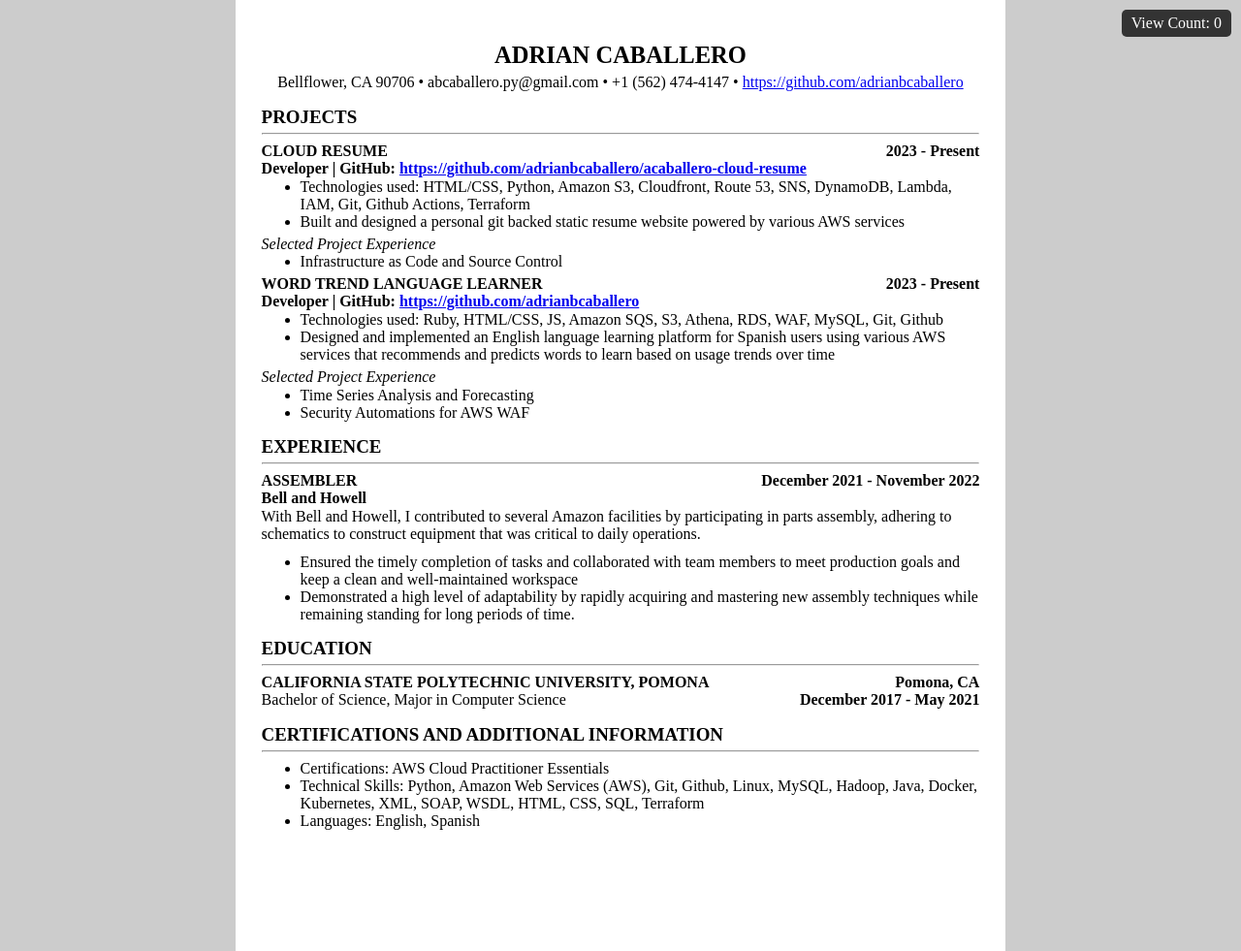
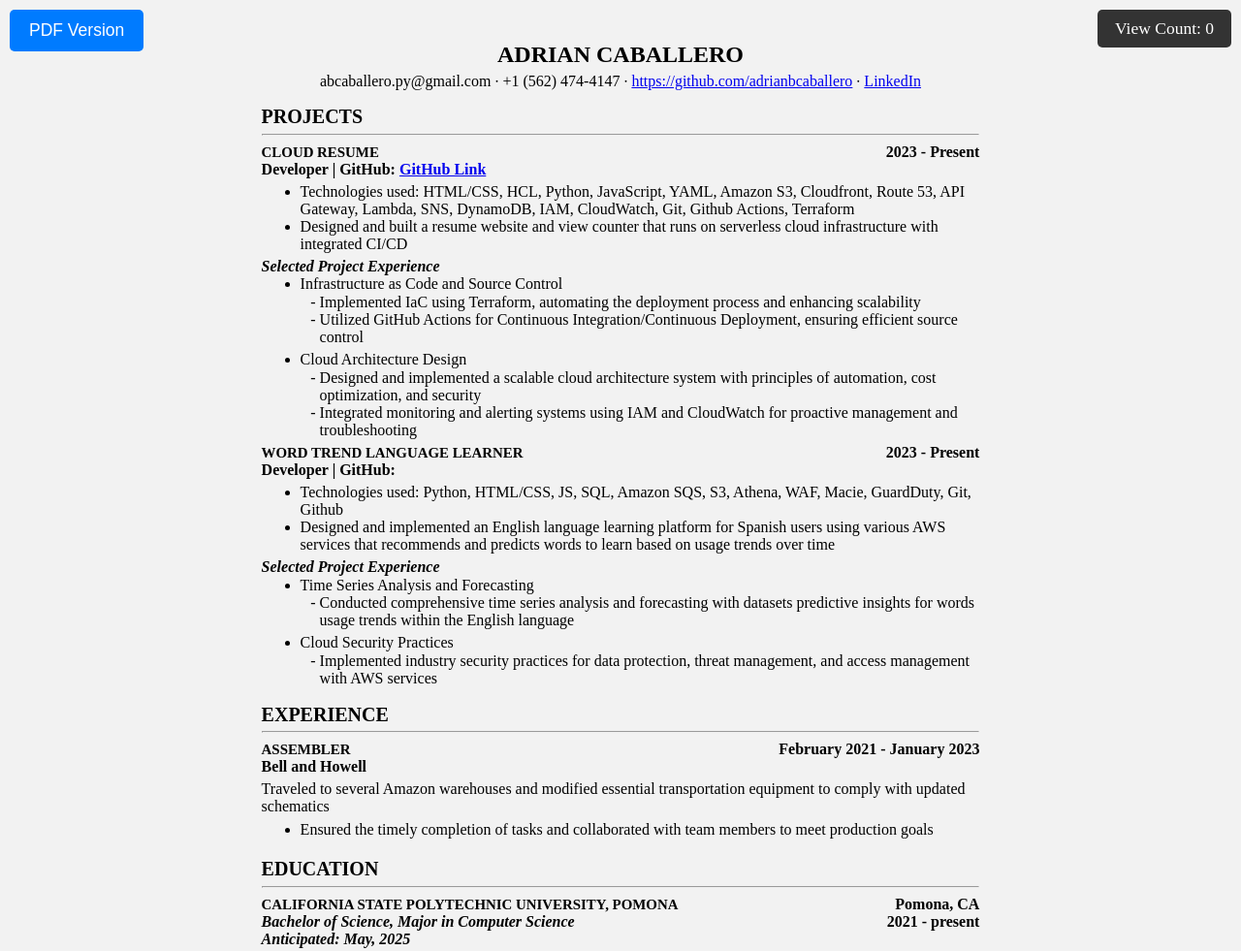
Before and after one commit to adrianbcaballero/acaballero-cloud-resume, a plain HTML site: page resume-frontend/resume.html in a window 1280 px wide. Shown: the top 981 px of the page at 97% size. Drawn offline with Linux system fonts and the light colour scheme; no server answers.

Commit message:
resume v3

```diff
--- a/resume-frontend/resume.html
+++ b/resume-frontend/resume.html
@@ -1,91 +1,120 @@
 <!DOCTYPE html>
-<html>
+<html lang="en">
 <head>
-  <link href="style.css" rel="stylesheet">
-  <script src="script.js"></script>
+  <meta charset="UTF-8">
+  <meta name="viewport" content="width=device-width, initial-scale=1.0">
+  <title>Resume</title>
+  <link rel="stylesheet" href="style.css">
 </head>
 <body>
   <div id="counterContainer">
     <div id="viewCount">View Count: 0</div>
   </div>
-  <page size="A4">
+  <div class="pdfDownloadButton">
+    <a href="https://drive.google.com/file/d/1IWmLfJjt-CmIZTqXvc-mkgoj30JNNYB6/view?usp=sharing" target="_blank"><button>PDF Version</button></a>
+  </div>
   <div class="container">
     <div class="mainPanel">
       <div>
         <h1>ADRIAN CABALLERO</h1>
-          <p class="information">Bellflower, CA 90706 • abcaballero.py@gmail.com • +1 (562) 474-4147 • <a href="https://github.com/adrianbcaballero">https://github.com/adrianbcaballero</a></p>
+        <p class="information">abcaballero.py@gmail.com &#8729; +1 (562) 474-4147 &#8729; <a href="https://github.com/adrianbcaballero">https://github.com/adrianbcaballero</a> &#8729; <a href="https://www.linkedin.com/in/adrian-caballero-ab2970299/">LinkedIn</a></p>
       </div>
 
       <div class="PROJECTS">
         <h2>PROJECTS</h2>
         <hr>
+        <div class="projectEntry">
           <div class="projectName">
             <span class="bolded">CLOUD RESUME</span>
             <span class="date">2023 - Present</span>
           </div>
           <div class="Position">
-            <span>Developer | GitHub: <a href="https://github.com/adrianbcaballero/acaballero-cloud-resume">https://github.com/adrianbcaballero/acaballero-cloud-resume</a></span>
+            <span>Developer | GitHub: <a href="https://github.com/adrianbcaballero/acaballero-cloud-resume">GitHub Link</a></span>
           </div>
           <div class="smallText">
-            <ul>
-              <li>Technologies used: HTML/CSS, Python, Amazon S3, Cloudfront, Route 53, SNS, DynamoDB, Lambda, IAM, Git, Github Actions, Terraform</li>
-              <li>Built and designed a personal git backed static resume website powered by various AWS services</li>
+            <ul class="projectDesc">
+              <li>Technologies used: HTML/CSS, HCL, Python, JavaScript, YAML, Amazon S3, Cloudfront, Route 53, API Gateway, Lambda, SNS, DynamoDB, IAM, CloudWatch, Git, Github Actions, Terraform</li>
+              <li>Designed and built a resume website and view counter that runs on serverless cloud infrastructure with integrated CI/CD</li>
             </ul>
-            <em>Selected Project Experience</em>
+            <strong><em>Selected Project Experience</em></strong>
             <ul>
               <li>Infrastructure as Code and Source Control</li>
+              <ul class="dash">
+                <li>Implemented IaC using Terraform, automating the deployment process and enhancing scalability</li>
+                <li>Utilized GitHub Actions for Continuous Integration/Continuous Deployment, ensuring efficient source control</li>
+              </ul>
+              <li>Cloud Architecture Design</li>
+              <ul class="dash">
+                <li>Designed and implemented a scalable cloud architecture system with principles of automation, cost optimization, and security</li>
+                <li>Integrated monitoring and alerting systems using IAM and CloudWatch for proactive management and troubleshooting</li>
+              </ul>
             </ul>
           </div>
+        </div>
 
+        <div class="projectEntry">
           <div class="projectName">
             <span class="bolded">WORD TREND LANGUAGE LEARNER</span>
             <span class="date">2023 - Present</span>
           </div>
           <div class="Position">
-            <span>Developer | GitHub: <a href="https://github.com/adrianbcaballero">https://github.com/adrianbcaballero</a></span>
+            <span>Developer | GitHub: <!--<a href="https://github.com/adrianbcaballero">https://github.com/adrianbcaballero</a>--></span>
           </div>
           <div class="smallText">
-            <ul>
-              <li>Technologies used: Ruby, HTML/CSS, JS, Amazon SQS, S3, Athena, RDS, WAF, MySQL, Git, Github</li>
+            <ul class="projectDesc">
+              <li>Technologies used: Python, HTML/CSS, JS, SQL, Amazon SQS, S3, Athena, WAF, Macie, GuardDuty, Git, Github</li>
               <li>Designed and implemented an English language learning platform for Spanish users using various AWS services that recommends and predicts words to learn based on usage trends over time</li>
             </ul>
-            <em>Selected Project Experience</em>
+            <strong><em>Selected Project Experience</em></strong>
             <ul>
               <li>Time Series Analysis and Forecasting</li>
-              <li>Security Automations for AWS WAF</li>
+              <ul class="dash">
+                <li>Conducted comprehensive time series analysis and forecasting with datasets predictive insights for words usage trends within the English language</li>
               </ul>
+              <li>Cloud Security Practices</li>
+              <ul class="dash">
+                <li>Implemented industry security practices for data protection, threat management, and access management with AWS services</li>
+              </ul>
+            </ul>
+          </div>
         </div>
       </div>
 
       <div class="EXPERIENCE">
         <h2>EXPERIENCE</h2>
         <hr>
+        <div class="jobEntry">
           <div class="jobName">
             <span class="bolded">ASSEMBLER</span>
-            <span class="date">December 2021 - November 2022</span>
+            <span class="date">February 2021 - January 2023</span>
           </div>
           <div class="Position">
             <span>Bell and Howell</span>
           </div>
-          <div class="smallText">
-            <p>With Bell and Howell, I contributed to several Amazon facilities by participating in parts assembly, adhering to schematics to construct equipment that was critical to daily operations.</p>
+          <div class="jobdesc">
+            <p>Traveled to several Amazon warehouses and modified essential transportation equipment to comply with updated schematics</p>
             <ul class="worklist">
-              <li>Ensured the timely completion of tasks and collaborated with team members to meet production goals and keep a clean and well-maintained workspace</li>
-              <li>Demonstrated a high level of adaptability by rapidly acquiring and mastering new assembly techniques while remaining standing for long periods of time.</li>
+              <li>Ensured the timely completion of tasks and collaborated with team members to meet production goals</li>
             </ul>
+          </div>
         </div>
       </div>
 
       <div class="EDUCATION">
         <h2>EDUCATION</h2>
         <hr>
+        <div class="schoolEntry">
           <div class="schoolName">
             <span class="bolded">CALIFORNIA STATE POLYTECHNIC UNIVERSITY, POMONA</span>
             <span class="date">Pomona, CA</span>
           </div>
           <div class="Degree">
-            <span>Bachelor of Science, Major in Computer Science</span>
-            <span class="date">December 2017 - May 2021</span>
+            <span class="major">Bachelor of Science, Major in Computer Science</span>
+            <span class="date">2021 - present</span>
+          </div>
+          <div class="Degree">
+            <span class="graduateyear">Anticipated: May, 2025</span>
+          </div>
         </div>
       </div>
 
@@ -94,14 +123,14 @@
         <hr>
         <div class="smallText">
           <ul>
-              <li>Certifications: AWS Cloud Practitioner Essentials</li>
-              <li>Technical Skills: Python, Amazon Web Services (AWS), Git, Github, Linux, MySQL, Hadoop, Java, Docker, Kubernetes, XML, SOAP, WSDL, HTML, CSS, SQL, Terraform</li>
+            <li>Certifications: AWS Certified Cloud Practitioner</li>
+            <li>Technical Skills: Amazon Web Services (AWS), Python, Java, HTML, CSS, JavaScript, Git, Github, Linux, MySQL, Terraform, Docker, Kubernetes</li>
+            <li>Related Courses: Systems Programming, Database Systems, Object-Oriented Design and Programming</li>
             <li>Languages: English, Spanish</li>
           </ul>
         </div>
       </div>
     </div>
   </div>
-  </page>
 </body>
 </html>
--- a/resume-frontend/style.css
+++ b/resume-frontend/style.css
@@ -1,15 +1,10 @@
-/* Text alignment and size */
 h1 {
   text-align: center;
-  font-size: 0.65cm;
-}
-
-hr {
-  margin-top: -11px;
+  font-size: 24px;
 }
 
 h2 {
-  font-size: 0.50cm;
+  font-size: 20px;
 }
 
 .information {
@@ -21,65 +16,75 @@ em {
   margin-top: 5px;
 }
 
-p {
-  margin-top: 0.7px;
-}
-
 ul {
   margin-top: 0.7px;
   margin-bottom: 5px;
 }
 
+.dash {
+  padding-left: 20px;
+  list-style-type: "- ";
+}
+
+.projectDesc{
+  margin-top: 5px;
+}
+
+.jobdesc{
+  margin-top: -11px;
+  margin-bottom: 20px;
+}
+
 .bolded {
   font-weight: bold;
+  font-size: 14.9px;
+}
+
+hr {
+  margin-top: -11px;
 }
 
 .Position {
   font-weight: bold;
 }
 
-.projectName .date,
-.Degree .date,
-.jobName .date,
+.Degree .major{
+  font-weight: bold;
+  font-style: italic;
+}
+
+.date{
+  font-weight: bold;
+  float: right;
+}
+
+
 .schoolName .date {
   float: right;
   font-weight: bold;
 }
 
-.smallText .worklist {
-  margin-top: -5px;
+.Degree .date {
+  float: right;
+  font-weight: bold;
+}
+
+.worklist{
+  margin-top: -10px;
+}
+
+.graduateyear{
+  font-weight: bold;
+  font-style: italic;
 }
 
 /* Layout */
 body {
-  background: rgb(204,204,204);
+  background-color: #f2f2f2;
   width: 21cm;
   height: 29.7cm;
   margin: 0 auto;
 }
-
-/* Printing */
-page {
-  background: white;
-  display: block;
-  margin: 0 auto;
-  margin-bottom: 0.5cm;
-}
-
-page[size="A4"] {
-  width: 21cm;
-  height: 29.7cm;
-}
-
-@page {
-  size: 21cm 29.7cm;
-  padding: 0;
-  margin: 0mm;
-  border: none;
-  border-collapse: collapse;
-}
-
-/* End Printing */
 
 .container {
   display: flex;
@@ -102,6 +107,44 @@ page[size="A4"] {
 #viewCount {
   background-color: #333;
   color: #fff;
-  padding: 5px 10px;
+  padding: 9px 18px;
   border-radius: 5px;
+  font-size: 17.5px;
 }
+
+.pdfDownloadButton {
+  position: fixed;
+  top: 10px;
+  left: 10px;
+}
+
+.pdfDownloadButton button {
+  background-color: #007bff;
+  color: #fff;
+  border: none;
+  padding: 11px 20px;
+  border-radius: 5px;
+  cursor: pointer;
+  font-size: 17.5px;
+}
+
+.pdfDownloadButton button:hover {
+  background-color: #0056b3;
+}
+
+
+/* Printing */
+@page {
+  size: A4;
+  margin: 0;
+}
+
+@media print {
+  body {
+    margin: 0.5cm;
+  }
+
+  #counterContainer {
+    display: none;
+  }
+}
```
Also changed, not shown: images/CloudResume.png (added), 1 other file. Lines whose indentation alone changed are shown as unchanged.
